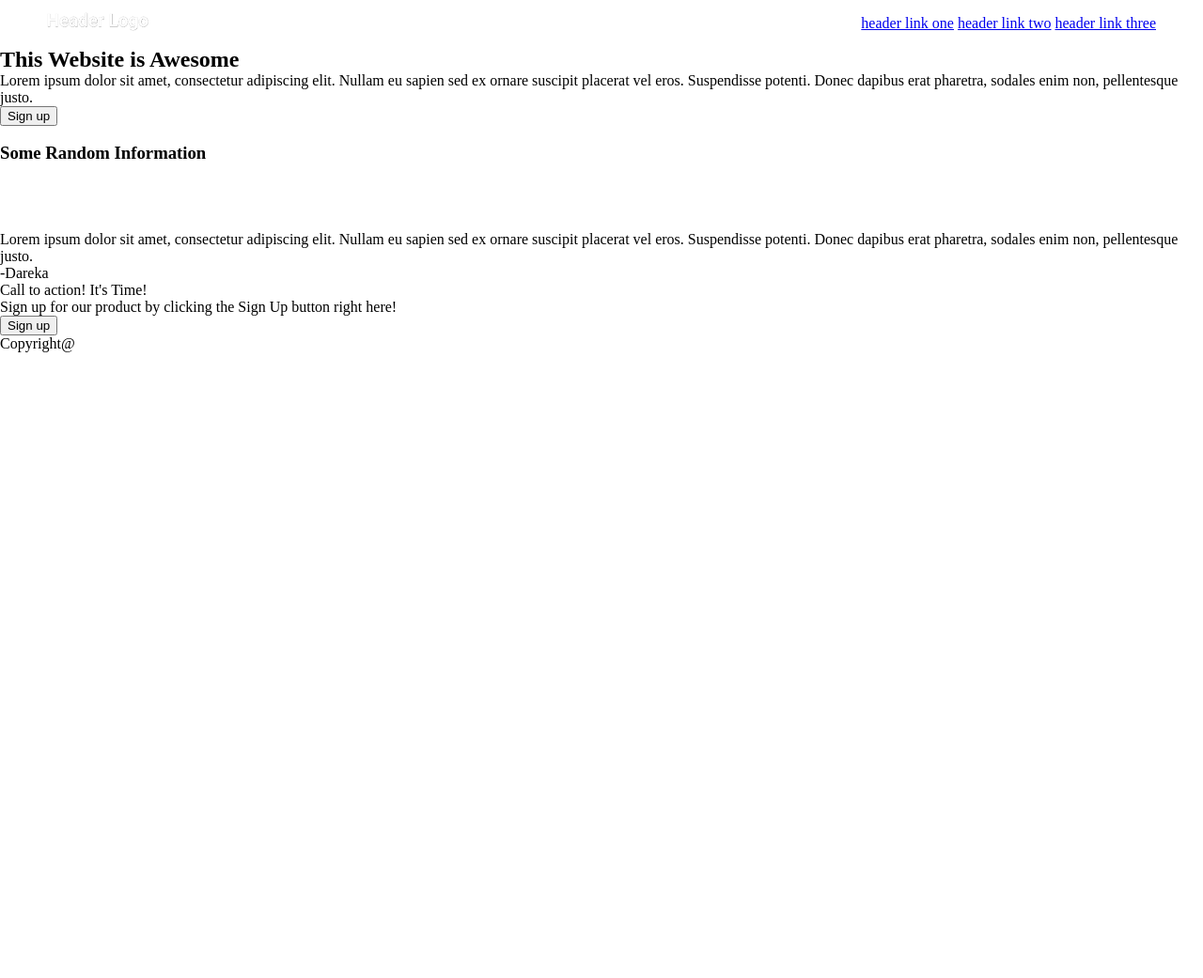
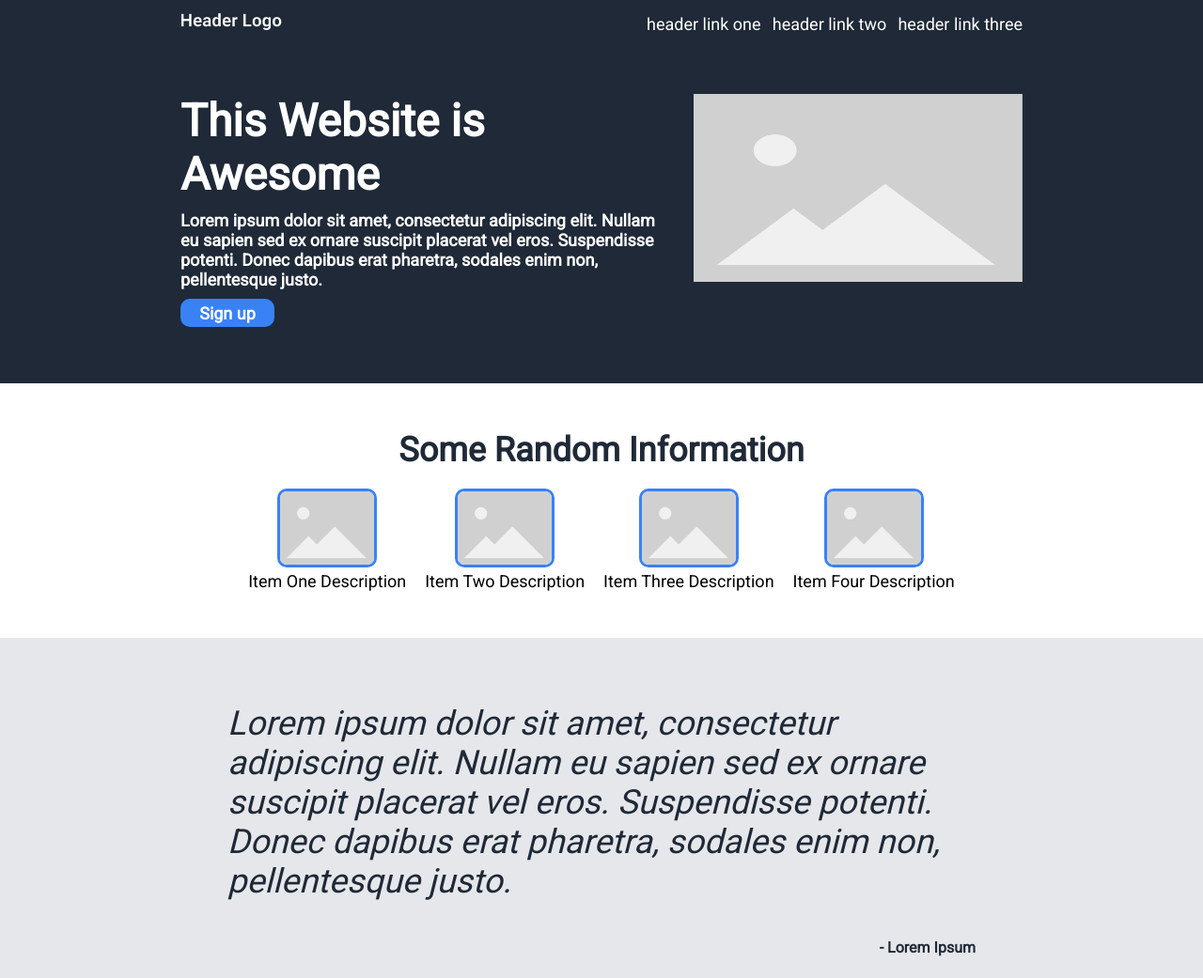
Before and after one commit to farrel-hi/brainnest-css-project-individual, a plain HTML site: page index.html in a window 1280 px wide. Shown: the top 1041 px of the page at 94% size. Before the commit the page ends 800 px from the top, so only its background shows below. Drawn offline with Linux system fonts and the light colour scheme.

Commit message:
Finish CSS

```diff
--- a/index.html
+++ b/index.html
@@ -5,6 +5,7 @@
     <meta http-equiv="X-UA-Compatible" content="IE=edge">
     <meta name="viewport" content="width=device-width, initial-scale=1.0">
 
+    <link href='https://fonts.googleapis.com/css?family=Roboto' rel='stylesheet'>
     <link rel="stylesheet" href="style.css">
 
     <title>Document</title>
@@ -24,7 +25,7 @@
         <section class="section-one">
             <div class="text-container">
                 <h1>This Website is Awesome</h1>
-                <p>
+                <p class="section-desc">
                     Lorem ipsum dolor sit amet, consectetur adipiscing elit. Nullam eu
                     sapien sed ex ornare suscipit placerat vel eros. Suspendisse potenti.
                     Donec dapibus erat pharetra, sodales enim non, pellentesque justo.
@@ -34,38 +35,40 @@
                 </button>
             </div>
             <div class="image-container">
-                <img src="" alt="">
+                <img src="./images/img-placeholder.png" alt="" class="first-img">
             </div>
         </section>
         <section class="section-two">
             <h3>Some Random Information</h3>
             <div class="items-container">
-                <div class="item-one">
-                    <img src="" alt="">
-                    <p class="item-desc"></p>
+                <div class="item">
+                    <img src="./images/img-placeholder.png" alt="" class="img-item">
+                    <p class="item-desc">Item One Description</p>
                 </div>
-                <div class="item-one">
-                    <img src="" alt="">
-                    <p class="item-desc"></p>
+                <div class="item">
+                    <img src="./images/img-placeholder.png" alt="" class="img-item">
+                    <p class="item-desc">Item Two Description</p>
                 </div>
-                <div class="item-one">
-                    <img src="" alt="">
-                    <p class="item-desc"></p>
+                <div class="item">
+                    <img src="./images/img-placeholder.png" alt="" class="img-item">
+                    <p class="item-desc">Item Three Description</p>
                 </div>
-                <div class="item-one">
-                    <img src="" alt="">
-                    <p class="item-desc"></p>
+                <div class="item">
+                    <img src="./images/img-placeholder.png" alt="" class="img-item">
+                    <p class="item-desc">Item Four Description</p>
                 </div>
             </div>
         </section>
         <section class="section-three">
             <p class="quote-text">
-                Lorem ipsum dolor sit amet, consectetur adipiscing elit. Nullam eu
-                sapien sed ex ornare suscipit placerat vel eros. Suspendisse potenti.
-                Donec dapibus erat pharetra, sodales enim non, pellentesque justo.
+                <em>
+                    Lorem ipsum dolor sit amet, consectetur adipiscing elit. Nullam eu
+                    sapien sed ex ornare suscipit placerat vel eros. Suspendisse potenti.
+                    Donec dapibus erat pharetra, sodales enim non, pellentesque justo.
+                </em>
             </p>
             <p class="quote-author">
-                -Dareka
+                - Lorem Ipsum
             </p>
         </section>
         <section class="section-four">
@@ -74,7 +77,7 @@
                     <p>Call to action! It's Time!</p>
                     <p>Sign up for our product by clicking the Sign Up button right here!</p>
                 </div>
-                <button class="signup-button" id="button-white-border">Sign up</button>
+                <button class="signup-button">Sign up</button>
             </div>
         </section>
     </main>
--- a/style.css
+++ b/style.css
@@ -1,5 +1,8 @@
+/* Universal Rules */
 *{
     margin: 0;
+
+    font-family: 'Roboto', Courier, monospace;
 }
 
 body{
@@ -9,21 +12,196 @@ body{
     flex-direction: column;
 }
 
+a{
+    text-decoration: none;
+    color:white;
+    font-size: 18px;
+}
+
+/* Header Rules */
 header{
-    /* min-width: 100%; */
+    padding-left: 15vw;
+    padding-right: 15vw;
     height: 50px;
-
-    padding-left: 50px;
-    padding-right: 50px;
 
     display: flex;
     justify-content: space-between;
     align-items: center;
     flex-direction: row;
 
+    background-color: #1f2937;
 }
 
 img.logo{
     height: 20px;
     width: auto;
 }
+
+nav{
+    min-width: 400px;
+
+    display: flex;
+    justify-content: space-between;
+}
+
+.section-one, .section-two, .section-three,.section-four{
+    padding-left: 15vw;
+    padding-right: 15vw;
+    padding-top: 50px;
+    padding-bottom: 50px;
+}
+
+/* Section One Rules */
+.section-one{
+    display: flex;
+    justify-content: space-between;
+    flex-direction: row;
+
+    background-color: #1f2937;
+}
+
+div.text-container{
+    margin-right: 20px;
+
+    display: flex;
+    justify-content: flex-start;
+    flex-direction: column;
+    align-items: left;
+}
+
+div.text-container > *{
+    margin-bottom: 10px;
+}
+
+div.text-container > h1{
+    color: white;
+    font-size: 48px;
+    font-weight:bolder;
+}
+
+p.section-desc{
+    color: white;
+    font-size: 18px;
+}
+
+button.signup-button{
+    width: 100px;
+    min-height: 30px;
+
+    border-radius: 10px;
+    border: 0;
+
+    font-size: 15px;
+    color:white;
+    background-color: #3882f6;
+}
+
+img.first-img{
+    width: 350px;
+    height: 200px;
+}
+
+/* Section Two Rules */
+section.section-two{
+    display: flex;
+    justify-content: space-between;
+    align-items: center;
+    flex-direction: column;
+
+    background-color: #ffffff;
+}
+
+div.items-container{
+    padding-top: 20px;
+
+    display: flex;
+    justify-content: space-between;
+    align-items: center;
+    flex-direction: row;
+}
+
+h3{
+    font-size: 36px;
+    font-weight:bolder;
+    color: #1f2937;
+}
+
+p.item-desc{
+    font-size: 18px;
+}
+
+div.item{
+    text-align: center;
+
+    margin-left: 10px;
+    margin-right: 10px;
+}
+
+img.img-item{
+    width: 100px;
+    height: auto;
+
+    border-radius: 10px;
+    border: 3px solid #3882f6;
+}
+
+/* Section Three Rules */
+section.section-three{
+    background-color: #e5e7eb;
+}
+
+section.section-three > *{
+    padding: 20px 50px 20px 50px;
+}
+p.quote-text{
+    font-size: 36px;
+    font-weight: lighter;
+    color: #1f2937;
+}
+p.quote-author{
+    font-weight: bold;
+    color: #1f2937;
+    text-align: right;
+}
+
+/* Section Four Rules */
+div.signup-container{
+    padding: 20px 50px 20px 50px;
+
+    display: flex;
+    justify-content: space-between;
+    align-items: center;
+    flex-direction: row;
+
+    border-radius: 20px;
+    background-color: #3882f6;
+}
+
+div.text-container>*{
+    font-size: 18px;
+    font-weight: bold;
+    color:#ffffff;
+}
+
+div.text-container>p:last-child{
+    font-size: 15px;
+    font-weight: lighter;
+}
+
+div.signup-container > button.signup-button{
+    border: 2px solid #ffffff;
+}
+
+/* Footer Rules */
+footer{
+    height: 5vh;
+
+    display: flex;
+    justify-content: center;
+    align-items: center;
+    background-color: #1f2937;
+}
+
+footer > p{
+    color: #ffffff;
+}
```
Also changed, not shown: images/img-placeholder.png (added).
